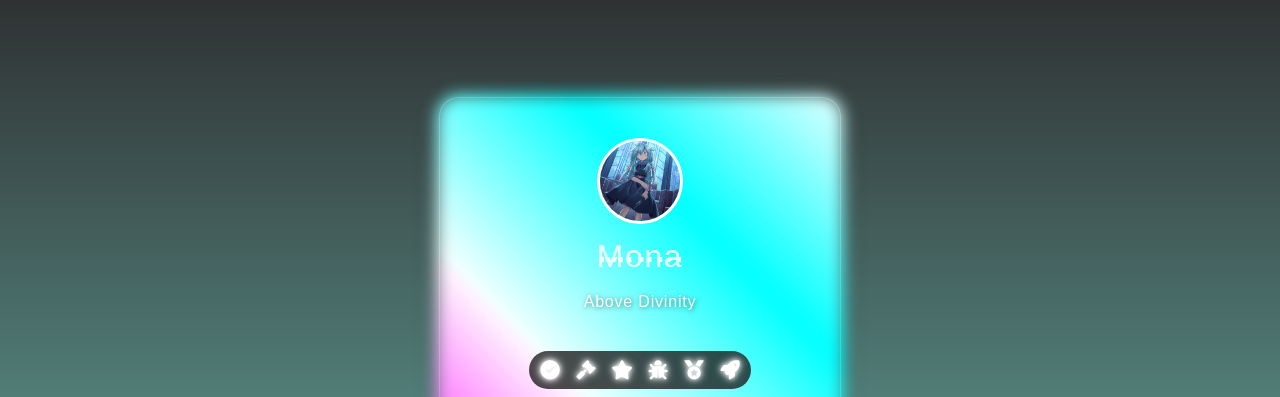
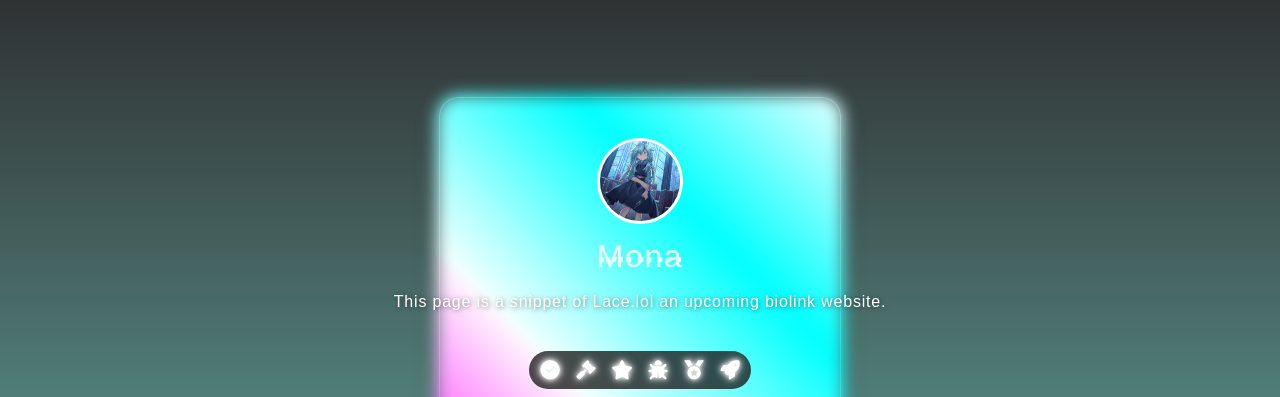
Before and after one commit to orpnage/aboutme, a plain HTML site: page index.html in a window 1280 px wide. Shown: the top 397 px of the page. Drawn offline with Linux system fonts and the light colour scheme.

Commit message:
Update index.html

```diff
--- a/index.html
+++ b/index.html
@@ -434,7 +434,7 @@ text-shadow: 0 0 5px #FFFFFF, 0 0 10px #FFFFFF; /* Added additional layers for a
         <div class="badge-tooltip">Booster</div>
     </div>
 </div>
-            <p class="description">Above Divinity</p>
+            <p class="description">This page is a snippet of Lace.lol an upcoming biolink website.</p>
 
             <div class="social-links">
                 <a href="https://github.com/orpnage" target="_blank" class="neon-icon">
```
